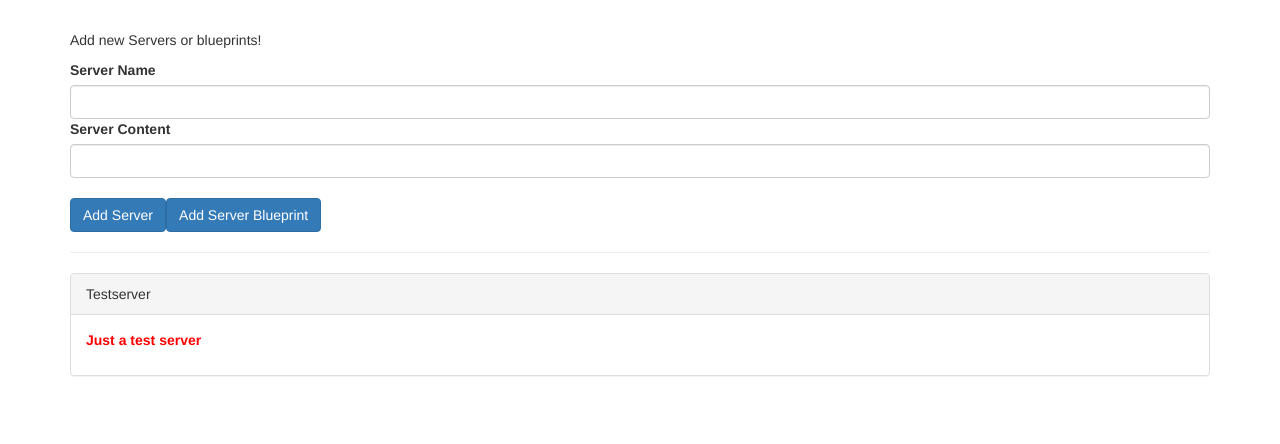
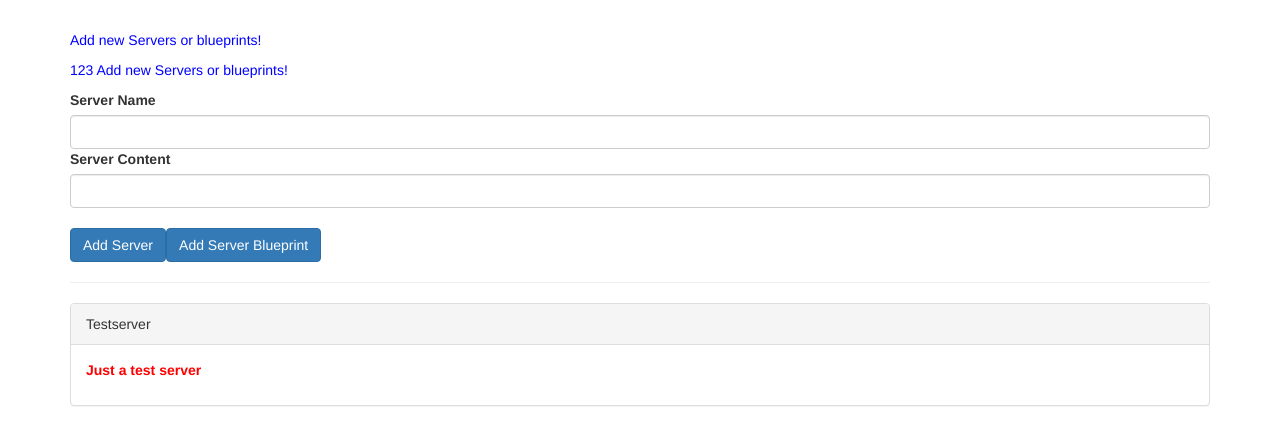
Before and after one commit to geonosys/cmp-databinding-start, an Angular app: page / in a window 1280 px wide. Shown: the top 444 px of the page. Built offline with nearby package versions, Linux system fonts and the light colour scheme.

Commit message:
ViewEncapsulation

```diff
--- a/src/app/app.component.html
+++ b/src/app/app.component.html
@@ -1,7 +1,7 @@
 <div class="container">
   <app-cockpit
     (serverCreated)="onServerAdded($event)"
-    (bluePrintCreated)="onBluePrintAdded($event)"
+    (bpCreated)="onBluePrintAdded($event)"
   ></app-cockpit>
   <hr>
   <div class="row">
--- a/src/app/cockpit/cockpit.component.css
+++ b/src/app/cockpit/cockpit.component.css
@@ -0,0 +1,4 @@
+
+p {
+  color: blue;
+}
--- a/src/app/cockpit/cockpit.component.html
+++ b/src/app/cockpit/cockpit.component.html
@@ -1,6 +1,7 @@
   <div class="row">
     <div class="col-xs-12">
       <p>Add new Servers or blueprints!</p>
+      <p>123 Add new Servers or blueprints!</p>
       <label>Server Name</label>
       <input type="text" class="form-control" [(ngModel)]="newServerName">
       <label>Server Content</label>
--- a/src/app/cockpit/cockpit.component.ts
+++ b/src/app/cockpit/cockpit.component.ts
@@ -8,7 +8,7 @@ import { Component, OnInit, EventEmitter, Output } from '@angular/core';
 export class CockpitComponent implements OnInit {
 
   @Output() serverCreated = new EventEmitter<{serverName: string, serverContent: string}>();
-  @Output() bluePrintCreated = new EventEmitter<{serverName: string, serverContent: string}>();
+  @Output('bpCreated') bluePrintCreated = new EventEmitter<{serverName: string, serverContent: string}>();
   newServerName = '';
   newServerContent = '';
 
--- a/src/app/server-element/server-element.component.css
+++ b/src/app/server-element/server-element.component.css
@@ -0,0 +1,3 @@
+p {
+  color: blue;
+}
--- a/src/app/server-element/server-element.component.ts
+++ b/src/app/server-element/server-element.component.ts
@@ -1,9 +1,10 @@
-import { Component, OnInit, Input } from '@angular/core';
+import { Component, OnInit, Input, ViewEncapsulation } from '@angular/core';
 
 @Component({
   selector: 'app-server-element',
   templateUrl: './server-element.component.html',
-  styleUrls: ['./server-element.component.css']
+  styleUrls: ['./server-element.component.css'],
+  encapsulation: ViewEncapsulation.Emulated
 })
 export class ServerElementComponent implements OnInit {
 
```
